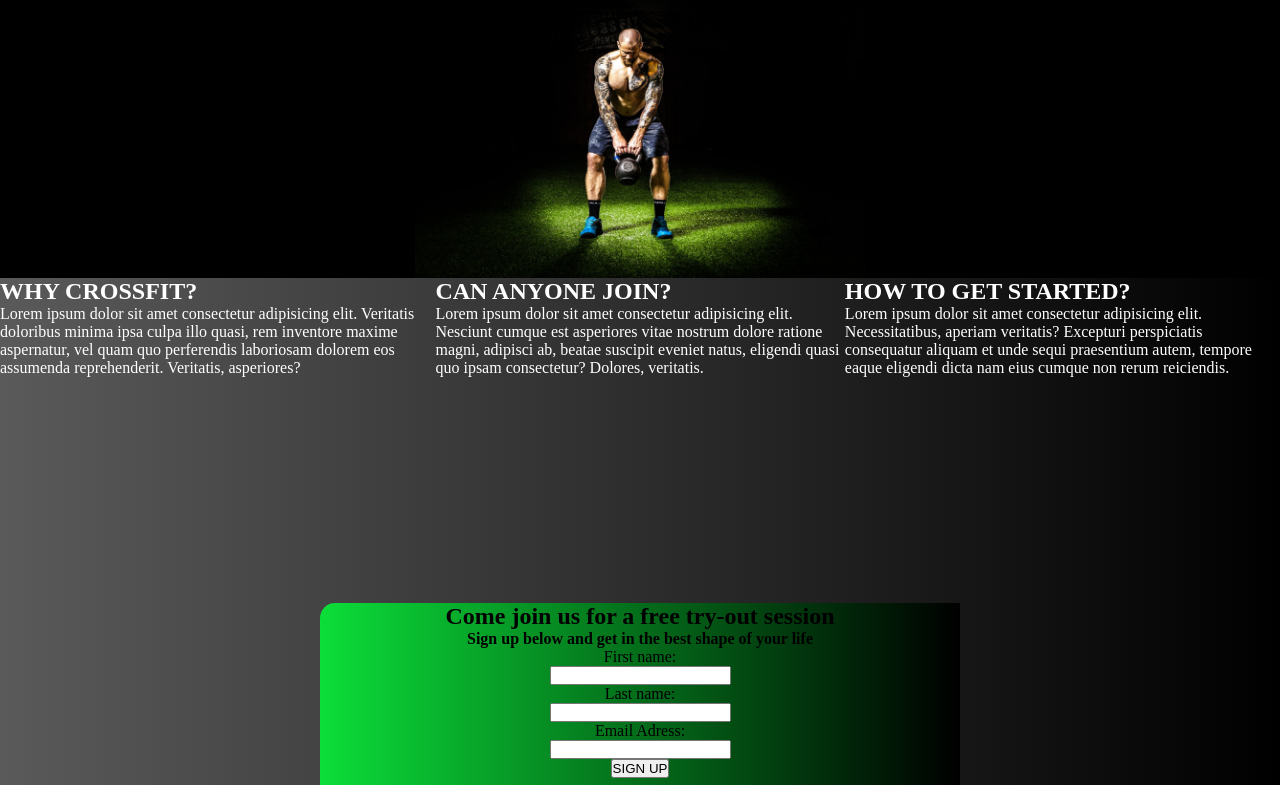
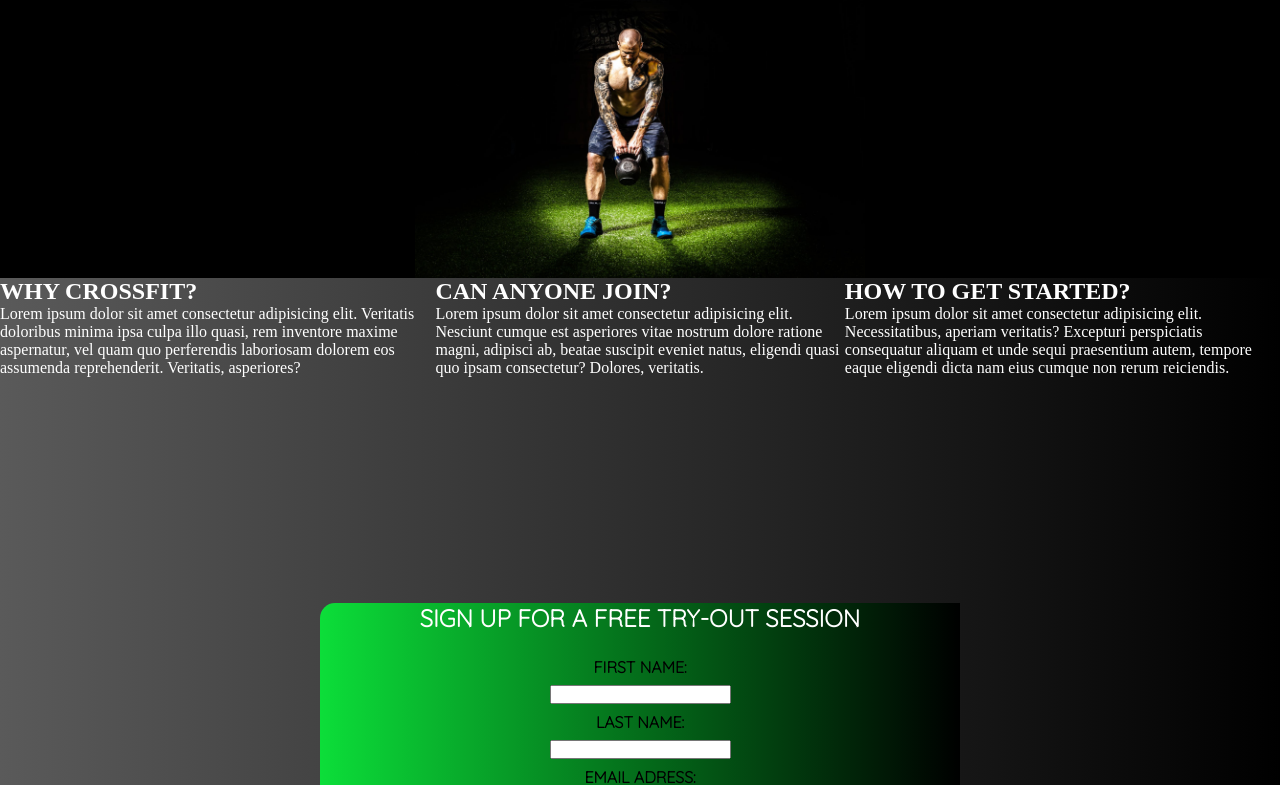
Before and after one commit to MikaelKasunic/Project-one, a plain HTML site: page index.html in a window 1280 px wide. Shown: the part 177-962 px from the top of the page. Drawn offline with Linux system fonts and the light colour scheme.

Commit message:
sign up box done

```diff
--- a/assets/css/style.css
+++ b/assets/css/style.css
@@ -156,9 +156,57 @@ background-size: cover;
     width: 33.3%;
 }
 
+#free h1 {
+    color: #fff;
+    text-transform: uppercase;
+    font-family: Quicksand;
+
+}
+
+#signup label {
+    color: #000;
+    text-transform: uppercase;
+    font-family: Quicksand;
+    font-weight: bold;
+
+
+}
+
 #signup {
+    margin-top: 24px;
+}
 
-    display: block;
+
+#fname {
+    color: #fff;
+    margin-top: 8px;
+    margin-bottom: 8px;
+}
+
+#lname {
+    color: #fff;
+    margin-top: 8px;
+    margin-bottom: 8px;
+}
+
+#email {
+    color: #fff;
+    margin-top: 8px;
+}
+
+#btn {
+    background-color: #fff;
+    color: #000;
+    border: none;
+    margin-top: 16px;
+    font-size: 24px;
+    border-radius: 10%;
+}
+
+#btn:hover {
+    color: green;
+    transition: 0.5s;
+    opacity: 0.5s;
 
 }
 
--- a/index.html
+++ b/index.html
@@ -53,15 +53,14 @@
 
 <section>
     <div id="free">
-        <h2>Come join us for a free try-out session</h2>
-        <h4>Sign up below and get in the best shape of your life</h4>
+        <h1>Sign up for a free try-out session</h1>
 
             <form id="signup">
-                <label for="fname">First name:</label><br>
+                <label id="fname">FIRST NAME:</label><br>
                 <input type="text" id="fname" name="lname"><br>
-                <label for="lname">Last name:</label><br>
+                <label id="lname">LAST NAME:</label><br>
                 <input type="text" id="lname" name="lname"><br>
-                <label for="email">Email Adress:</label><br>
+                <label id="email">EMAIL ADRESS:</label><br>
                 <input type="email" id="email" name="email"><br>
                 <input type="button" id="btn" value="SIGN UP">
             </form>
```
